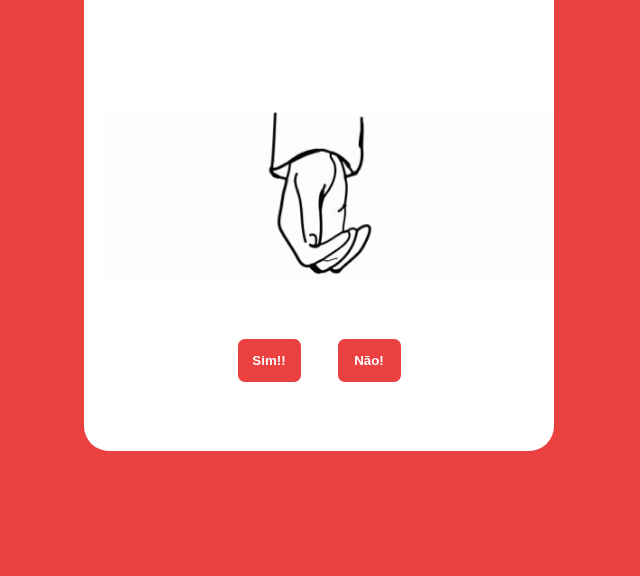
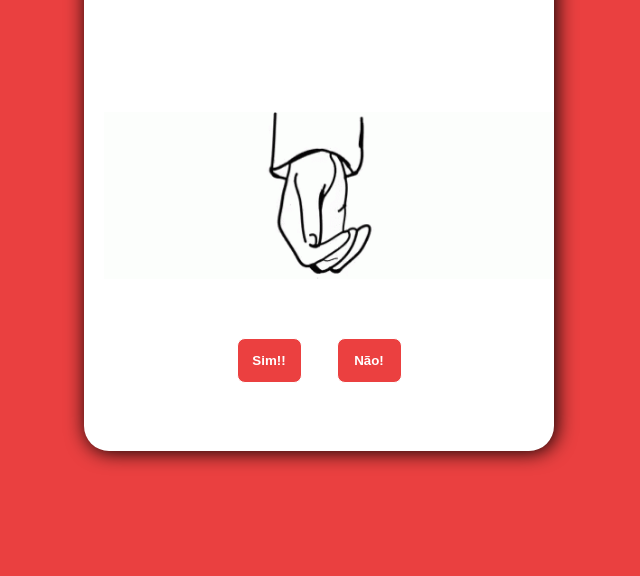
Before and after one commit to loveer-boy/love, a plain HTML site: page index.html in a window 1280 px wide. Shown: the part 224-800 px from the top of the page, without its empty margins (321-961 px from the left). Drawn offline with Linux system fonts and the light colour scheme.

Commit message:
box-shadow : box

```diff
--- a/src/css/style.css
+++ b/src/css/style.css
@@ -24,6 +24,7 @@ body{
     padding: 10px 20px;
     text-align: center;
     border-radius: 25px;
+    box-shadow: 2px 1px 20px #000;
 }
 .box.show{
     background-image: url(../img/IMG-20230618-WA0015.jpg);
```
